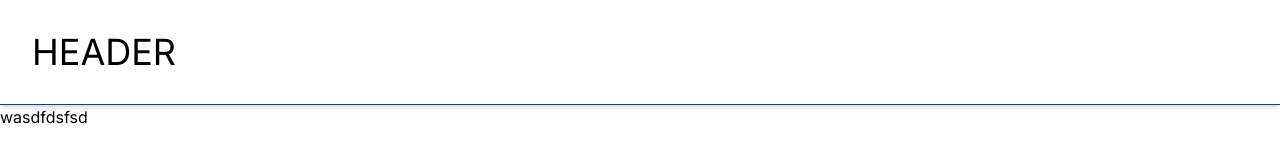
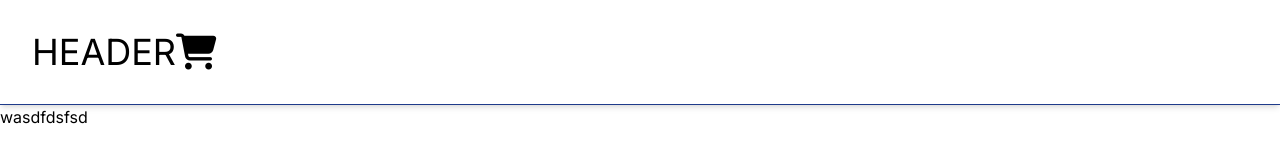
Before and after one commit to bloodgroup-cplusplus/next_stripe_medical, a Next.js app: page / in a window 1280 px wide. Shown: the top 160 px of the page. Built offline with nearby package versions, Linux system fonts and the light colour scheme.

Commit message:
added icons

```diff
--- a/app/layout.js
+++ b/app/layout.js
@@ -12,12 +12,16 @@ export default function RootLayout({ children }) {
   return (
     <html lang="en">
       <head>
-      <link rel="stylesheet" href="https://cdnjs.cloudflare.com/ajax/libs/font-awesome/6.4.0/css/all.min.css" integrity="sha512-iecdLmaskl7CVkqkXNQ/ZH/XLlvWZOJyj7Yy7tcenmpD1ypASozpmT/E0iPtmFIB46ZmdtAc9eNBvH0H/ZpiBw==" crossorigin="anonymous" referrerpolicy="no-referrer" />
+      <link rel="stylesheet" href="https://cdnjs.cloudflare.com/ajax/libs/font-awesome/6.4.0/css/all.min.css" integrity="sha512-iecdLmaskl7CVkqkXNQ/ZH/XLlvWZOJyj7Yy7tcenmpD1ypASozpmT/E0iPtmFIB46ZmdtAc9eNBvH0H/ZpiBw==" crossOrigin="anonymous" referrerPolicy="no-referrer" />
 
       </head>
       <body className= {'min-h-screen flex flex-col '+ inter.className}>
 
-        <header className='sticky top-0 p-6 bg-white border-b border-solid border-blue-900 shadow-md z-50 text-2xl sm:text-3xl md:text-4xl sm:p-8'>HEADER</header>
+        <header className='sticky top-0 p-6 bg-white border-b border-solid border-blue-900 shadow-md z-50 text-2xl sm:text-3xl md:text-4xl sm:p-8'>
+          HEADER
+          <i className='fa-solid fa-cart-shopping'></i>
+          </header>
+
         <div  className='flex-1'>
         {children}
         </div>
```
